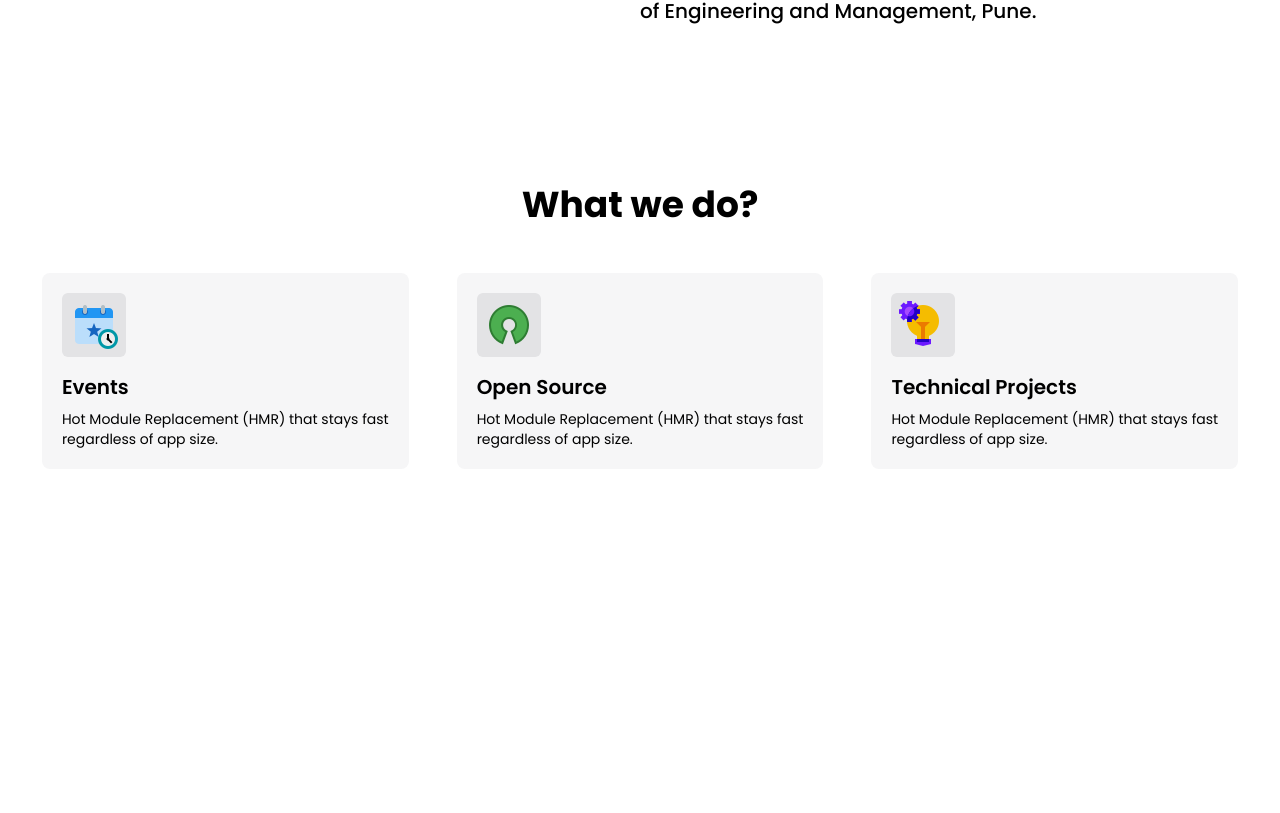
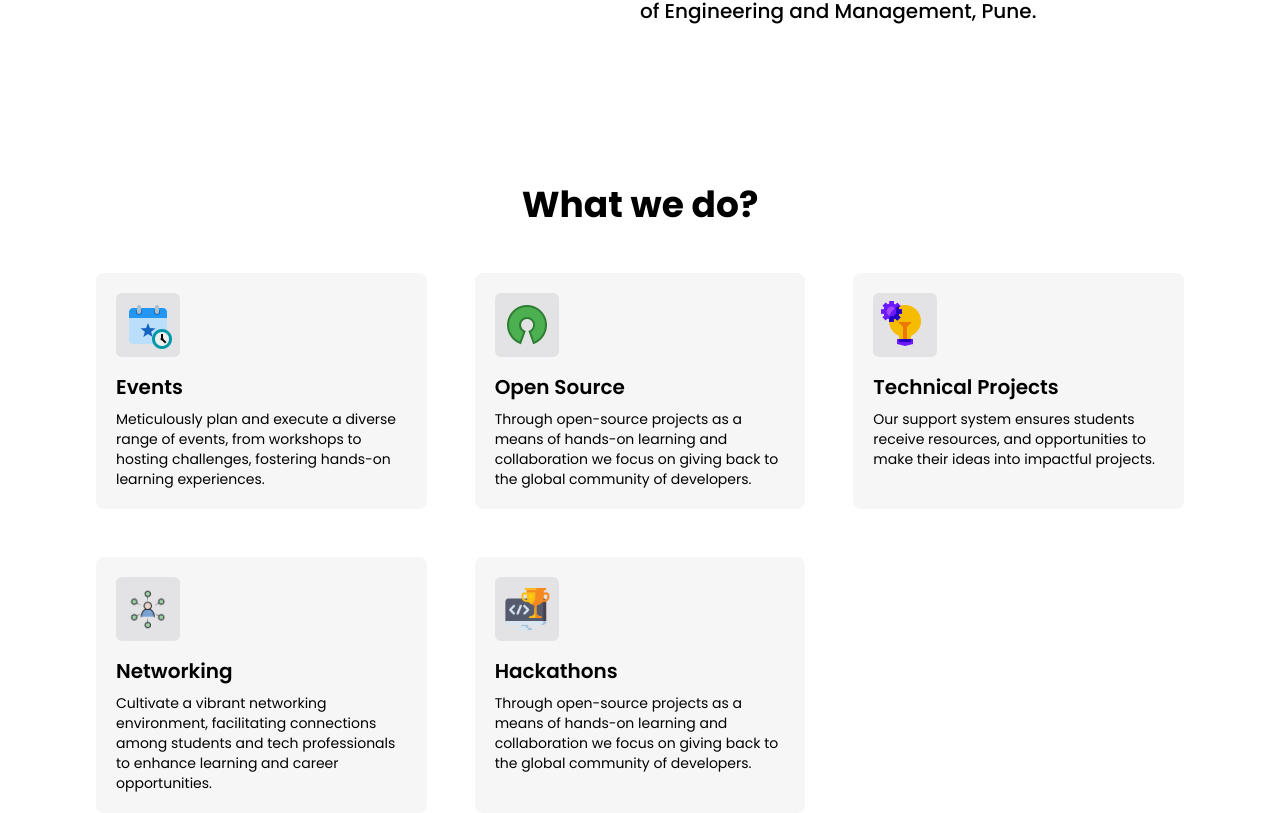
Before and after one commit to MLSC-GHRCEM/website, a React (Vite) app: page / in a window 1280 px wide. Shown: the part 1211-2024 px from the top of the page. Before the commit the page ends 1680 px from the top, so only its background shows below. Built offline with nearby package versions, Linux system fonts and the light colour scheme.

Commit message:
whatwedo complete

```diff
--- a/index.html
+++ b/index.html
@@ -3,11 +3,7 @@
   <head>
     <meta charset="UTF-8" />
     <meta name="viewport" content="width=device-width, initial-scale=1.0" />
-    <link
-      rel="shortcut icon"
-      href="./public//favicon.ico"
-      type="image/x-icon"
-    />
+    <link rel="shortcut icon" href="//favicon.ico" type="image/x-icon" />
     <title>MLSC GHRCEM</title>
   </head>
   <body>
--- a/src/components/WhatWeDo.jsx
+++ b/src/components/WhatWeDo.jsx
@@ -2,6 +2,8 @@ import React from "react";
 import event from "../assets/whatwedo-icons/events.png";
 import opensource from "../assets/whatwedo-icons/open-source.png";
 import technical from "../assets/whatwedo-icons/projects.png";
+import networking from "../assets/whatwedo-icons/networking.png";
+import hackathon from "../assets/whatwedo-icons/icons8-hackathon-64.png";
 
 function WhatWeDo() {
   return (
@@ -9,7 +11,7 @@ function WhatWeDo() {
       <h1 className="text-center text-4xl font-bold md:pt-32 pt-20">
         What we do?
       </h1>
-      <div className="flex justify-center items-center px-5 pt-12">
+      <div className="flex justify-center items-center md:px-24 px-5 pt-12">
         <div className="grid grid-cols-1 md:grid-cols-3 gap-12">
           <div className="bg-[#F6F6F7] p-2 rounded-lg hover:bg-gray-200">
             <div className="p-3">
@@ -21,8 +23,9 @@ function WhatWeDo() {
               <div className="mt-4">
                 <h1 className="font-semibold text-xl">Events</h1>
                 <p className="text-sm mt-2">
-                  Hot Module Replacement (HMR) that stays fast <br />
-                  regardless of app size.
+                  Meticulously plan and execute a diverse range of events, from
+                  workshops to hosting challenges, fostering hands-on learning
+                  experiences.
                 </p>
               </div>
             </div>
@@ -37,8 +40,9 @@ function WhatWeDo() {
               <div className="mt-4">
                 <h1 className="font-semibold text-xl">Open Source</h1>
                 <p className="text-sm mt-2">
-                  Hot Module Replacement (HMR) that stays fast <br />
-                  regardless of app size.
+                  Through open-source projects as a means of hands-on learning
+                  and collaboration we focus on giving back to the global
+                  community of developers.
                 </p>
               </div>
             </div>
@@ -53,8 +57,43 @@ function WhatWeDo() {
               <div className="mt-4">
                 <h1 className="font-semibold text-xl">Technical Projects</h1>
                 <p className="text-sm mt-2">
-                  Hot Module Replacement (HMR) that stays fast <br />
-                  regardless of app size.
+                  Our support system ensures students receive resources, and
+                  opportunities to make their ideas into impactful projects.
+                </p>
+              </div>
+            </div>
+          </div>
+
+          <div className="bg-[#F6F6F7] p-2 rounded-lg hover:bg-gray-200">
+            <div className="p-3">
+              <img
+                src={networking}
+                alt=""
+                className="bg-[#e3e3e5] inline-block p-2 rounded-md w-16"
+              />
+              <div className="mt-4">
+                <h1 className="font-semibold text-xl">Networking</h1>
+                <p className="text-sm mt-2">
+                  Cultivate a vibrant networking environment, facilitating
+                  connections among students and tech professionals to enhance
+                  learning and career opportunities.
+                </p>
+              </div>
+            </div>
+          </div>
+          <div className="bg-[#F6F6F7] p-2 rounded-lg hover:bg-gray-200">
+            <div className="p-3">
+              <img
+                src={hackathon}
+                alt=""
+                className="bg-[#e3e3e5] inline-block p-2 rounded-md w-16"
+              />
+              <div className="mt-4">
+                <h1 className="font-semibold text-xl">Hackathons</h1>
+                <p className="text-sm mt-2">
+                  Through open-source projects as a means of hands-on learning
+                  and collaboration we focus on giving back to the global
+                  community of developers.
                 </p>
               </div>
             </div>
```
Also changed, not shown: src/assets/whatwedo-icons/icons8-hackathon-64.png (added), src/assets/whatwedo-icons/networking.png (added).
